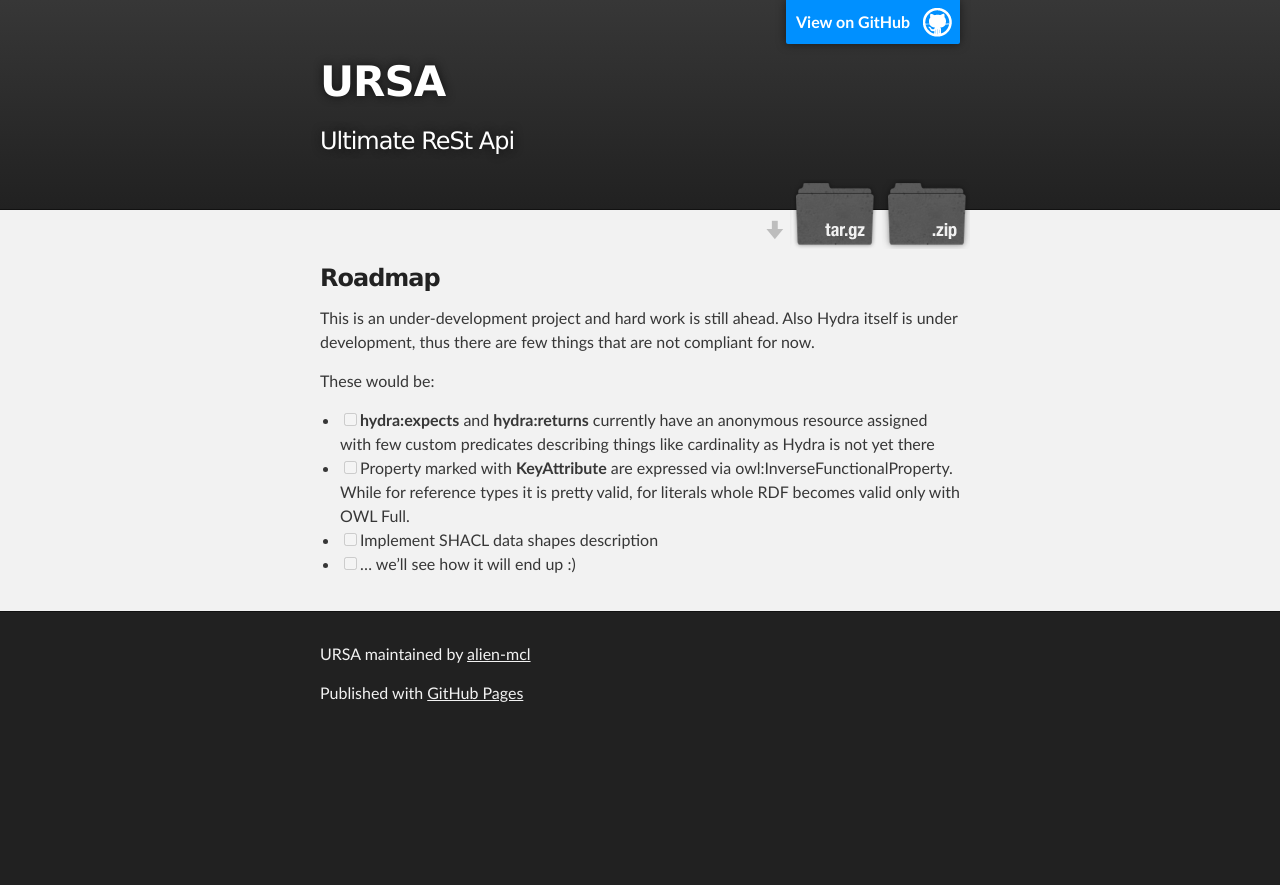
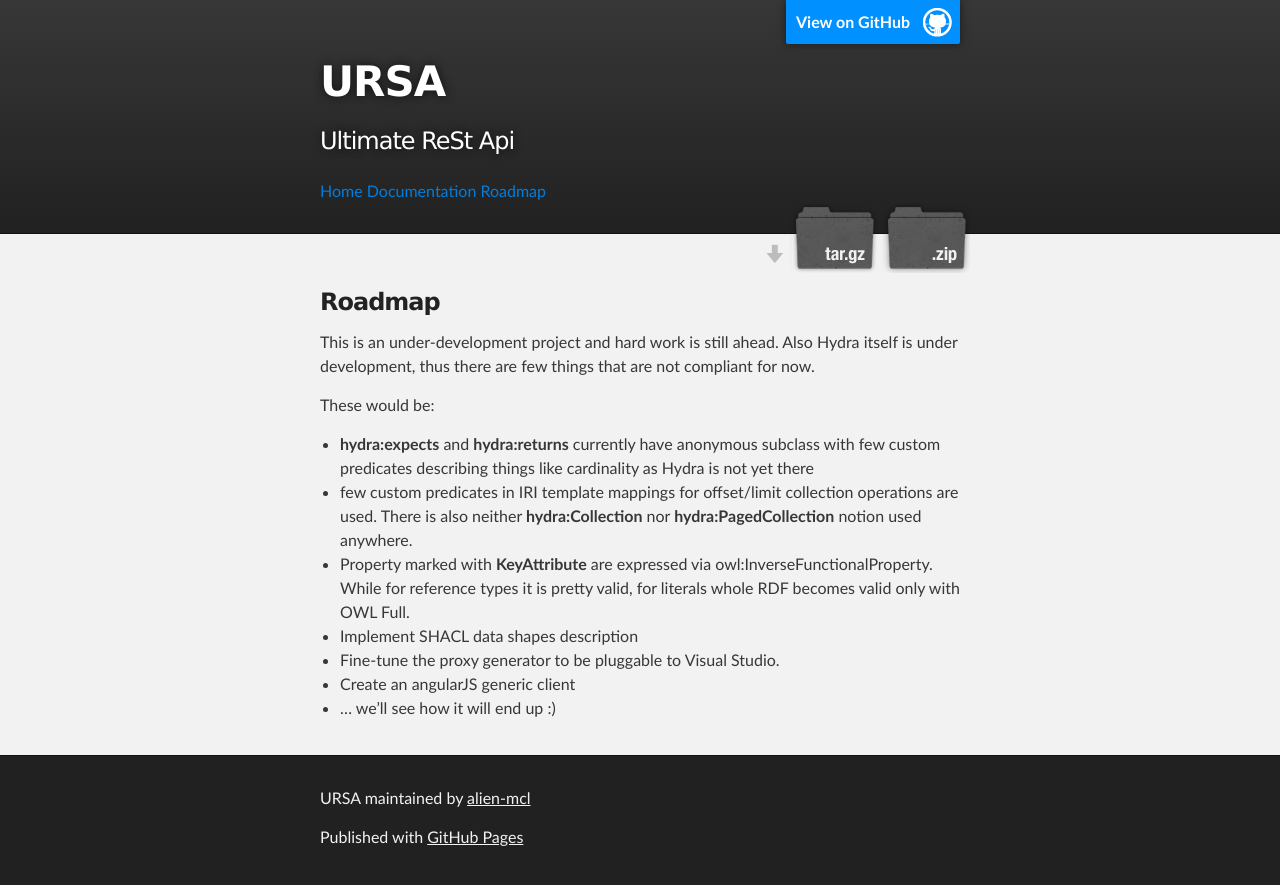
Before and after one commit to alien-mcl/URSA, a Jekyll site: the page built from roadmap.md, in a window 1280 px wide. Shown: the top 885 px of the page. Built offline with Jekyll 4.4.1, drawn with Linux system fonts in a browser that asks for light colours.

Commit message:
Few roadmap changes, main menu.

```diff
--- a/_config.yml
+++ b/_config.yml
@@ -1,3 +1,4 @@
 title: Meet the bear - Ultimate ReSt API (URSA)
 description: Home page of the Ultimate ReSt API (URSA).
 baseurl: /URSA
+highlighter: null
--- a/_includes/header.html
+++ b/_includes/header.html
@@ -4,8 +4,8 @@
 		<a id="forkme_banner" href="https://github.com/alien-mcl/URSA">View on GitHub</a>
 		<h1 id="project_title">URSA</h1>
 		<h2 id="project_tagline">Ultimate ReSt Api</h2>
-		<section>
-			{% for page in site.pages %}
+		<section>{% assign pages = site.pages | sort:"weight" %}
+			{% for page in pages %}
 				{% if page.title %}
 			<a class="page-link" href="{{ page.url | prepend: site.baseurl }}">{{ page.title }}</a>
 				{% endif %}
--- a/doc.md
+++ b/doc.md
@@ -1,5 +1,7 @@
 ---
 layout: default
+title: Documentation
+weight: 2
 ---
 URSA is designed to do as much as possible automatically. While there is always an option of explicitely defining the behaviour, in most of the cases you'd like to stick to the defaults.
 
--- a/roadmap.md
+++ b/roadmap.md
@@ -1,11 +1,17 @@
 ---
 layout: default
+title: Roadmap
+weight: 3
 ---
 ### Roadmap
 This is an under-development project and hard work is still ahead. Also Hydra itself is under development, thus there are few things that are not compliant for now.
 
 These would be:
-- [ ] **hydra:expects** and **hydra:returns** currently have an anonymous resource assigned with few custom predicates describing things like cardinality as Hydra is not yet there
-- [ ] Property marked with **KeyAttribute** are expressed via owl:InverseFunctionalProperty. While for reference types it is pretty valid, for literals whole RDF becomes valid only with OWL Full.
-- [ ] Implement SHACL data shapes description
-- [ ] ... we'll see how it will end up :)
+
+- **hydra:expects** and **hydra:returns** currently have anonymous subclass with few custom predicates describing things like cardinality as Hydra is not yet there
+- few custom predicates in IRI template mappings for offset/limit collection operations are used. There is also neither **hydra:Collection** nor **hydra:PagedCollection** notion used anywhere.
+- Property marked with **KeyAttribute** are expressed via owl:InverseFunctionalProperty. While for reference types it is pretty valid, for literals whole RDF becomes valid only with OWL Full.
+- Implement SHACL data shapes description
+- Fine-tune the proxy generator to be pluggable to Visual Studio.
+- Create an angularJS generic client
+- ... we'll see how it will end up :)
```
Also changed, not shown: index.md (+2 -0 lines).
